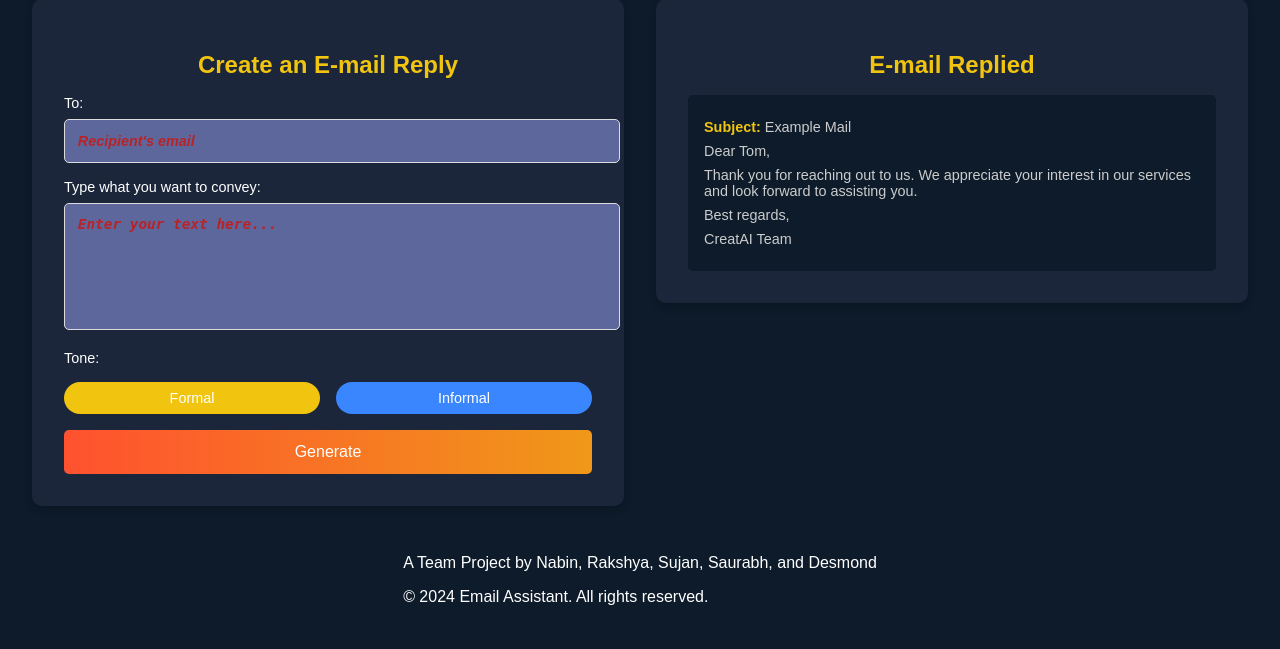
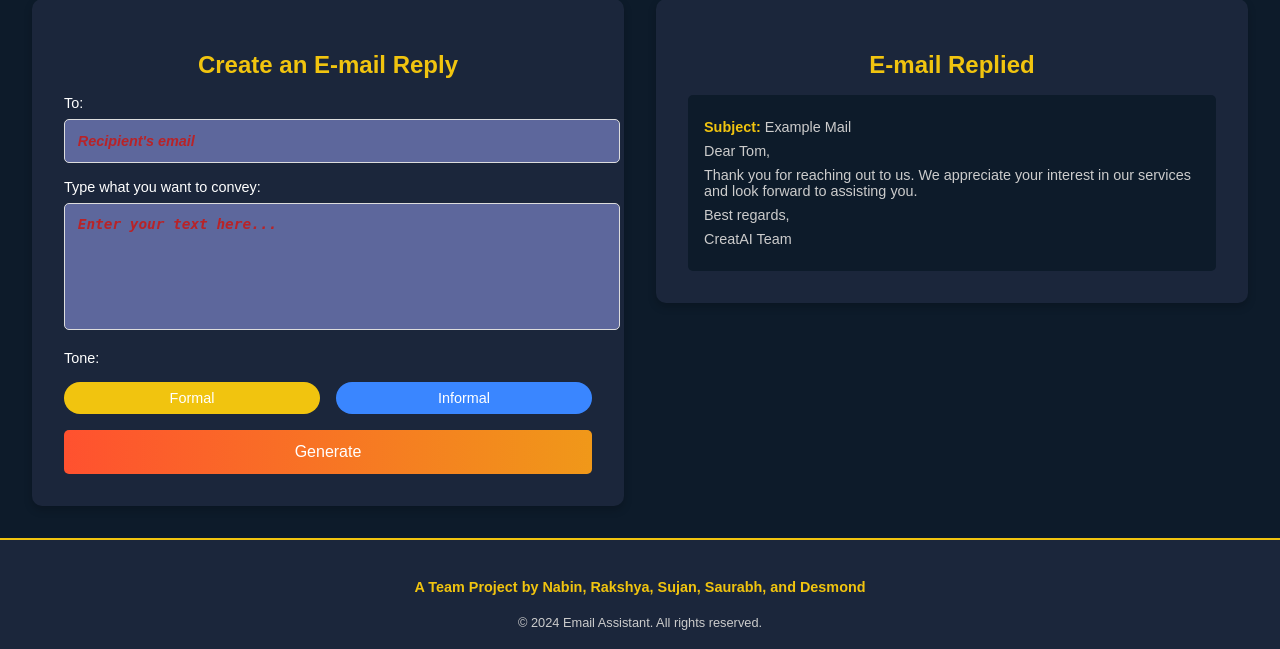
Before and after one commit to darsan012/Email_Assistant, a Python web app: template app/templates/index.html in a window 1280 px wide. Shown: the part 153-802 px from the top of the page. Before the commit the page ends 758 px from the top, so only its background shows below. Run offline with Jinja, Linux system fonts and the light colour scheme; the template is opened without the code that fills it, so the values that code supplies are empty.

Commit message:
Added style for footer section

```diff
--- a/app/static/css/styles.css
+++ b/app/static/css/styles.css
@@ -196,3 +196,30 @@
 .email-preview .preview-content strong {
     color: #f1c40f;
 }
+
+
+/* Footer Section */
+
+.footer {
+    width: 100%;
+    background-color: #1b263b;
+    color: #ffffff;
+    text-align: center;
+    padding: 1.2rem 0;
+    position: relative;
+    bottom: 0;
+    font-size: 0.9rem;
+    border-top: 2px solid #f1c40f;
+}
+
+.footer .team {
+    margin: 20px 0;
+    font-weight: bold;
+    color: #f1c40f;
+}
+
+.footer .copyright {
+    margin: 0;
+    color: #cccccc;
+    font-size: 0.8rem;
+}
```
